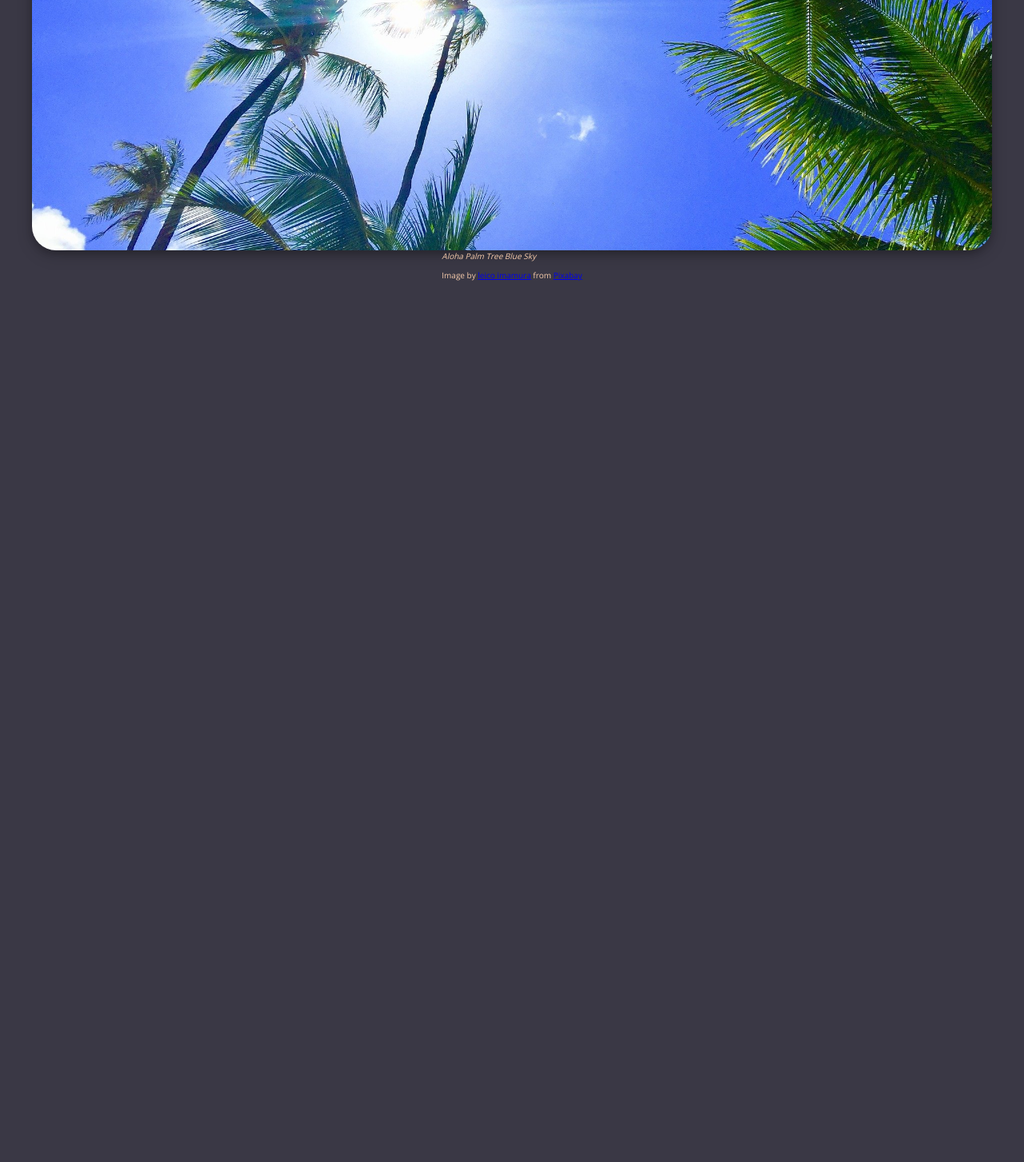
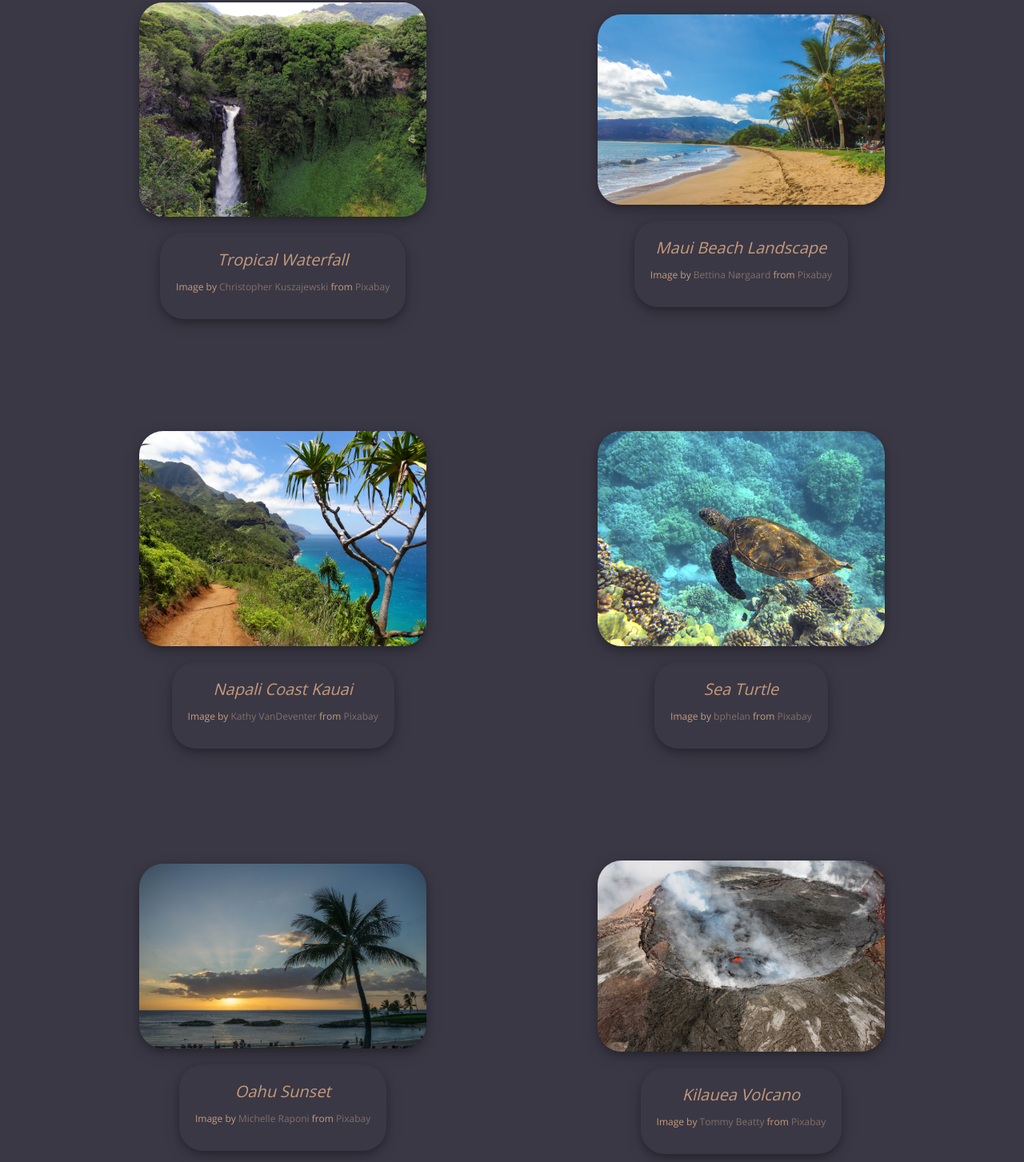
Before and after one commit to CSF2223/imagegallery-Matthew-Huk, a plain HTML site: page index.html in a window 1280 px wide. Shown: the part 787-2240 px from the top of the page at 80% size. Before the commit the page ends 1218 px from the top, so only its background shows below. Drawn offline with nearby package versions, Linux system fonts and the light colour scheme.

Commit message:
Lesson 2.11 completed

```diff
--- a/index.html
+++ b/index.html
@@ -13,7 +13,7 @@
         <h4>Image Gallery</h4>
         <h6>Summer 2022</h6>
     </header>
-    <section>
+    <section class = "gallery">
         <div class = "imageCard">
             <img src="assets/hawaii-2700190_1920.jpg" alt="Aloha Palm Tree Blue Sky" width="300" height="300"></img>
             <div class = "cardText">
@@ -22,6 +22,70 @@
                 from <a href="https://pixabay.com/?utm_source=link-attribution&amp;utm_medium=referral&amp;utm_campaign=image&amp;utm_content=2700190">Pixabay</a></p>
                 </div>  <!-- Close "cardText" class -->
         </div>  <!-- Close "imageCard" class -->
+
+        <div class = "imageCard">
+            <img src="assets/maui-2729958_1920.jpg" alt="Maui Sunset"></img>
+            <div class = "cardText">
+                <cite>Maui Sunset</cite>
+                <p>Image by <a href="https://pixabay.com/users/hmmunoz512-6376382/?utm_source=link-attribution&amp;utm_medium=referral&amp;utm_campaign=image&amp;utm_content=2729958">hmmunoz512</a> from <a href="https://pixabay.com/?utm_source=link-attribution&amp;utm_medium=referral&amp;utm_campaign=image&amp;utm_content=2729958">Pixabay</a></p>
+            </div>  <!-- Close "cardText" class -->
+        </div>  <!-- Close "imageCard" class 2 -->
+
+        <div class = "imageCard">
+            <img src="assets/hawaii-410128_1920.jpg" alt="Tropical Waterfall"></img>
+            <div class = "cardText">
+                <cite>Tropical Waterfall</cite>
+                <p>Image by <a href="https://pixabay.com/users/kuszapro-369349/?utm_source=link-attribution&amp;utm_medium=referral&amp;utm_campaign=image&amp;utm_content=410128">Christopher Kuszajewski</a> from <a href="https://pixabay.com/?utm_source=link-attribution&amp;utm_medium=referral&amp;utm_campaign=image&amp;utm_content=410128">Pixabay</a></p>
+            </div>  <!-- Close "cardText" class -->
+        </div>  <!-- Close "imageCard" class 3 -->
+
+        <div class = "imageCard">
+            <img src="assets/beach-1630540_1920.jpg" alt="Maui Beach Landscape"></img>
+            <div class = "cardText">
+                <cite>Maui Beach Landscape</cite>
+                <p>Image by <a href="https://pixabay.com/users/bkd-1006949/?utm_source=link-attribution&amp;utm_medium=referral&amp;utm_campaign=image&amp;utm_content=1630540">Bettina Nørgaard</a> from <a href="https://pixabay.com/?utm_source=link-attribution&amp;utm_medium=referral&amp;utm_campaign=image&amp;utm_content=1630540">Pixabay</a></p>
+            </div>  <!-- Close "cardText" class -->
+        </div>  <!-- Close "imageCard" class 4 -->
+
+        <div class = "imageCard">
+            <img src="assets/napali-coast-91676_1920.jpg" alt="Napali Coast Kauai"></img>
+            <div class = "cardText">
+                <cite>Napali Coast Kauai</cite>
+                <p>Image by <a href="https://pixabay.com/users/kdvandeventer-25979/?utm_source=link-attribution&amp;utm_medium=referral&amp;utm_campaign=image&amp;utm_content=91676">Kathy VanDeventer</a> from <a href="https://pixabay.com/?utm_source=link-attribution&amp;utm_medium=referral&amp;utm_campaign=image&amp;utm_content=91676">Pixabay</a></p>
+            </div>  <!-- Close "cardText" class -->
+        </div>  <!-- Close "imageCard" class 5 -->
+
+        <div class = "imageCard">
+            <img src="assets/sea-turtle-547162_1920.jpg" alt="Sea Turtle"></img>
+            <div class = "cardText">
+                <cite>Sea Turtle</cite>
+                <p>Image by <a href="https://pixabay.com/users/bphelan-610972/?utm_source=link-attribution&amp;utm_medium=referral&amp;utm_campaign=image&amp;utm_content=547162">bphelan</a> from <a href="https://pixabay.com/?utm_source=link-attribution&amp;utm_medium=referral&amp;utm_campaign=image&amp;utm_content=547162">Pixabay</a></p>
+            </div>  <!-- Close "cardText" class -->
+        </div>  <!-- Close "imageCard" class 6 -->
+
+        <div class = "imageCard">
+            <img src="assets/sunset-1034525_1920.jpg" alt="Oahu Sunset"></img>
+            <div class = "cardText">
+                <cite>Oahu Sunset</cite>
+                <p>Image by <a href="https://pixabay.com/users/michelle_raponi-165491/?utm_source=link-attribution&amp;utm_medium=referral&amp;utm_campaign=image&amp;utm_content=1034525">Michelle Raponi</a> from <a href="https://pixabay.com/?utm_source=link-attribution&amp;utm_medium=referral&amp;utm_campaign=image&amp;utm_content=1034525">Pixabay</a></p>
+            </div>  <!-- Close "cardText" class -->
+        </div>  <!-- Close "imageCard" class 7 -->
+
+        <div class = "imageCard">
+            <img src="assets/kilauea-3088675_1920.jpg" alt="Kilauea Volcano"></img>
+            <div class = "cardText">
+                <cite>Kilauea Volcano</cite>
+                <p>Image by <a href="https://pixabay.com/users/tommygbeatty-6864859/?utm_source=link-attribution&amp;utm_medium=referral&amp;utm_campaign=image&amp;utm_content=3088675">Tommy Beatty</a> from <a href="https://pixabay.com/?utm_source=link-attribution&amp;utm_medium=referral&amp;utm_campaign=image&amp;utm_content=3088675">Pixabay</a></p>
+            </div>  <!-- Close "cardText" class -->
+        </div>  <!-- Close "imageCard" class 8 -->
+
+        <div class = "imageCard">
+            <img src="assets/aloha-305857_1920.jpg" alt="Aloha"></img>
+            <div class = "cardText">
+                <cite>Aloha</cite>
+                <p>Image by <a href="https://pixabay.com/users/bibianagonzalez-209869/?utm_source=link-attribution&amp;utm_medium=referral&amp;utm_campaign=image&amp;utm_content=305857">bibianagonzalez</a> from <a href="https://pixabay.com/?utm_source=link-attribution&amp;utm_medium=referral&amp;utm_campaign=image&amp;utm_content=305857">Pixabay</a></p>
+            </div>  <!-- Close "cardText" class -->
+        </div>  <!-- Close "imageCard" class 9 -->
     </section>
 </body>
 </html>
--- a/style.css
+++ b/style.css
@@ -33,6 +33,14 @@ body {
     margin: 0;
 }
 
+cite{
+    font-size: 2rem;
+}
+
+p{
+    font-size: 1.2rem;
+}
+
 .imageCard{
     display: flex;
     flex-direction: column;
@@ -47,3 +55,34 @@ body {
     border-radius: 30px;
     box-shadow: 0 4px 8px 0 rgba(0, 0, 0, 0.2), 0 6px 20px 0 rgba(0, 0, 0, 0.19);
 }
+
+.imageCard a{
+    text-decoration: none;
+    color: #826F66;
+}
+
+.cardText{
+    color: #C69B7B;
+    text-align: center;
+    padding: 2rem;
+    border-radius: 30px;
+    margin-top: 2rem;
+    box-shadow: 0 4px 8px 0 rgba(0, 0, 0, 0.2), 0 6px 20px 0 rgba(0, 0, 0, 0.19);
+}
+
+@media (min-width: 768px){
+    header{
+        font-size: 1.6rem;
+    }
+
+    .gallery{
+        display: flex;
+        flex-direction: row;
+        justify-content: space-evenly;
+        flex-wrap: wrap;
+    }
+
+    .imageCard{
+        max-width: 28%;
+    }
+}
```
